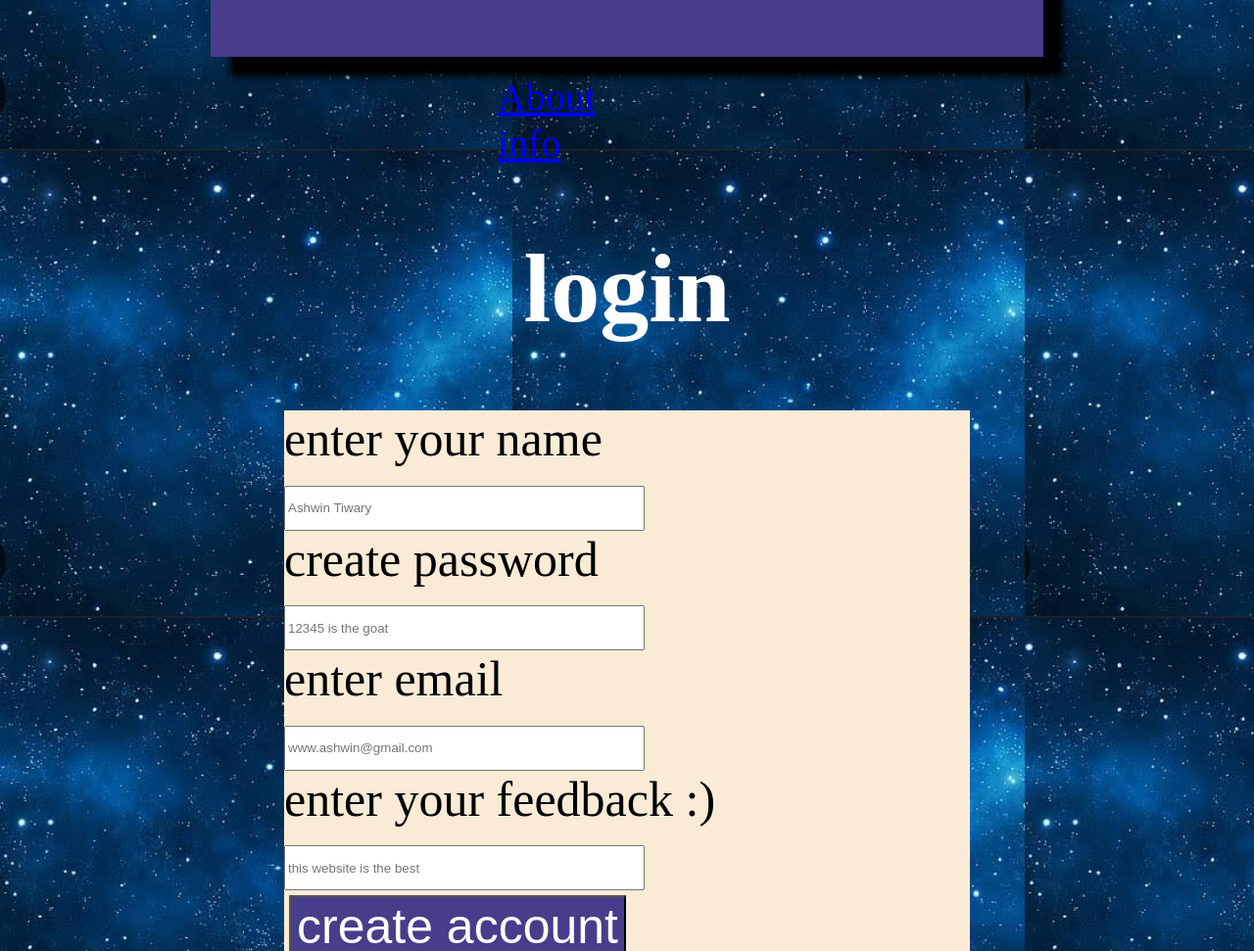
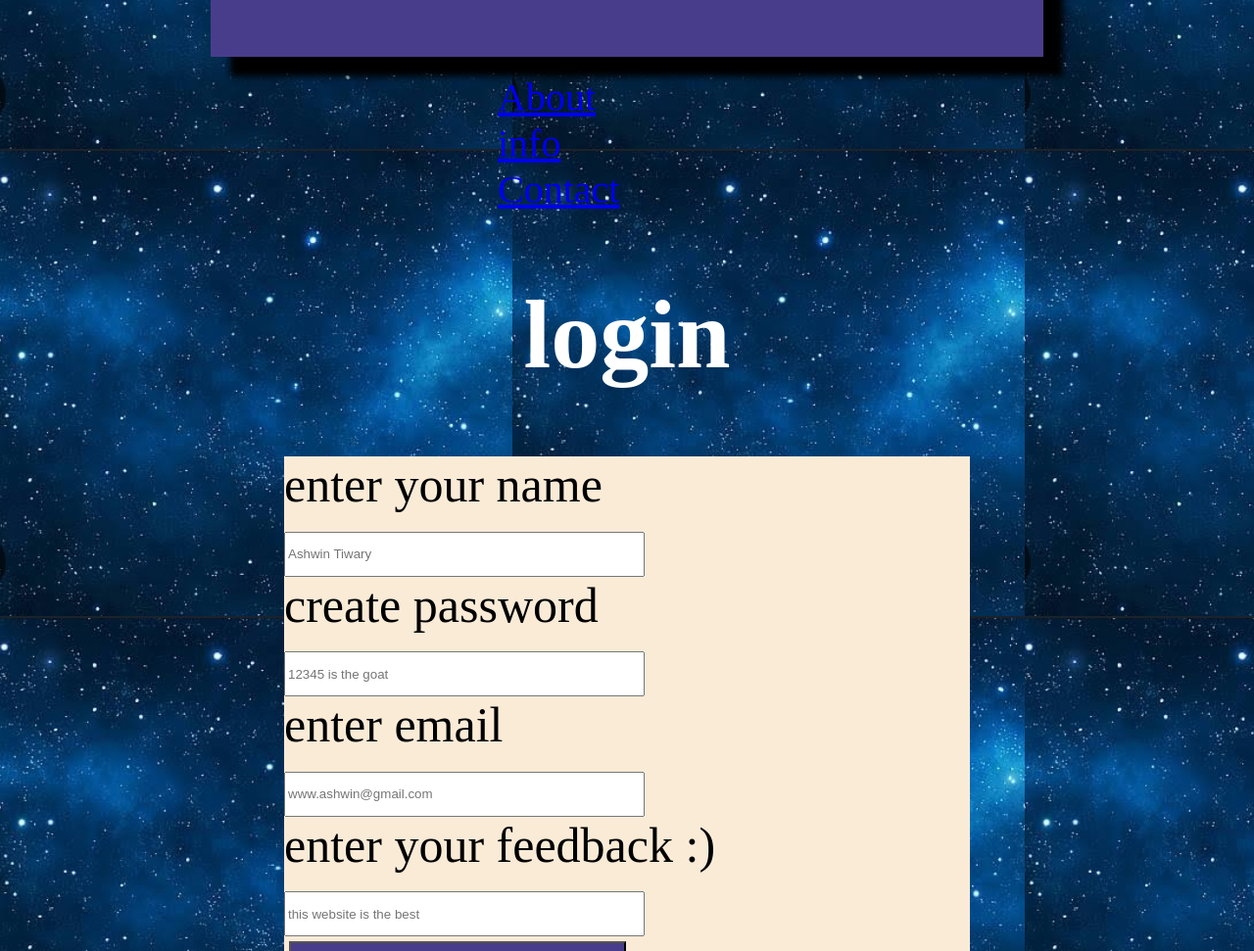
Before and after one commit to ashwin397/ASTRO, a plain HTML site: page index.html in a window 1280 px wide. Shown: the part 1279-2250 px from the top of the page at 98% size. Drawn offline with Linux system fonts and the light colour scheme.

Commit message:
Update index.html

```diff
--- a/index.html
+++ b/index.html
@@ -49,6 +49,7 @@
 
   <a href="About.html" id="a1">About</a>
   <a href="info.html" id="a1">info</a>
+  <a href="https://ashwin397.github.io/Contact-Us/" id="a1">Contact</a>
 
   <h1 id="h8" align="center">
     login
```
